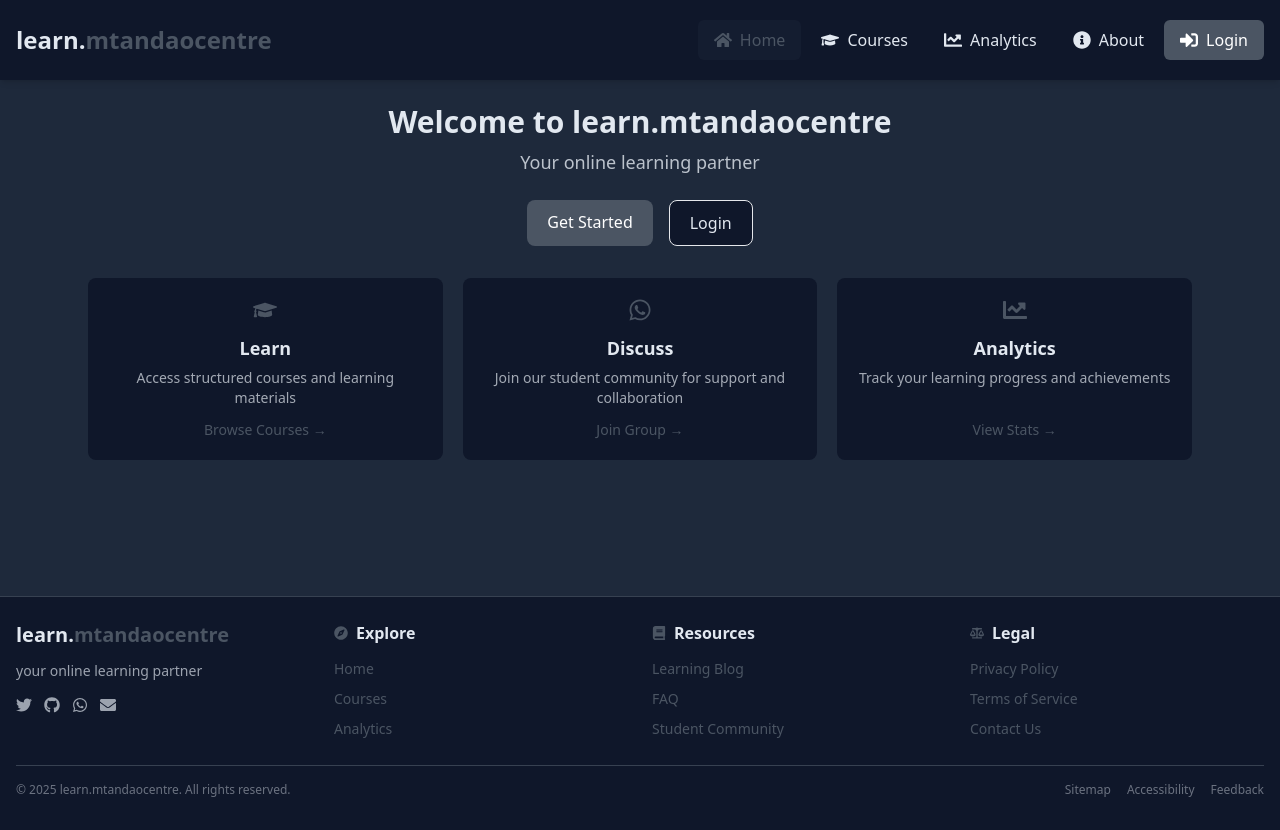
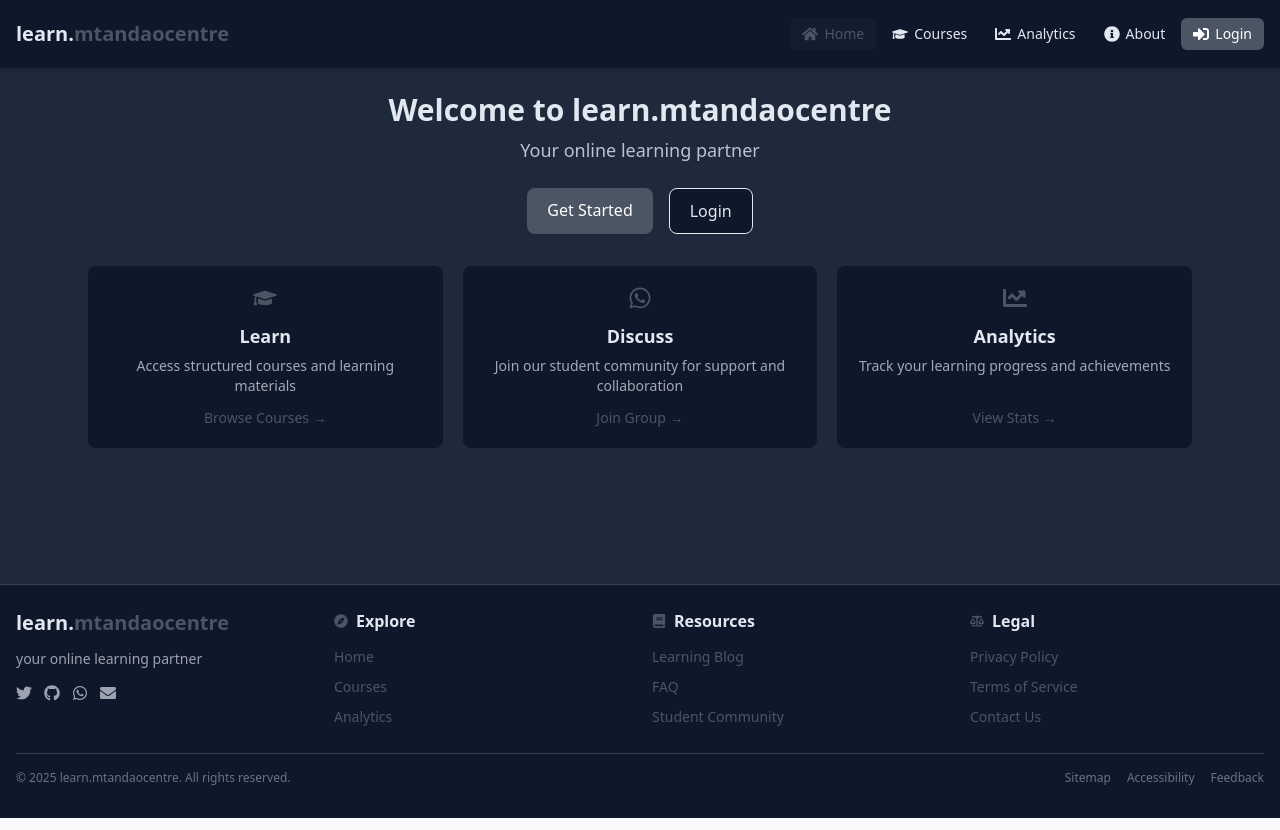
Before and after one commit to mtandaocentre/learn.mtandaocentre, a React (Vite) app in the folder client/: page / in a window 1280 px wide. Built offline with nearby package versions, Linux system fonts and the light colour scheme; no server answers.

Commit message:
harmonized styling with footer and header

```diff
--- a/client/src/components/Navbar.jsx
+++ b/client/src/components/Navbar.jsx
@@ -17,11 +17,8 @@ const Navbar = () => {
   const [mobileMenuOpen, setMobileMenuOpen] = useState(false);
   const [scrolled, setScrolled] = useState(false);
 
-  // Add scroll effect to navbar
   useEffect(() => {
-    const handleScroll = () => {
-      setScrolled(window.scrollY > 20);
-    };
+    const handleScroll = () => setScrolled(window.scrollY > 10);
     window.addEventListener("scroll", handleScroll);
     return () => window.removeEventListener("scroll", handleScroll);
   }, []);
@@ -29,14 +26,14 @@ const Navbar = () => {
   return (
     <nav
       className={`w-full bg-primary-darker shadow-md sticky top-0 z-50 transition-all duration-300 ${
-        scrolled ? "py-0 border-b border-gray-700" : "py-2"
+        scrolled ? "py-1 border-b border-gray-700" : "py-1.5"
       }`}
     >
       <div className="container mx-auto px-4">
-        <div className="flex justify-between items-center h-16">
+        <div className="flex justify-between items-center h-14">
           <Link
             to="/"
-            className="text-2xl font-bold text-text-light"
+            className="text-xl font-bold text-text-light"
             onClick={() => setMobileMenuOpen(false)}
           >
             learn.<span className="text-accent">mtandaocentre</span>
@@ -44,36 +41,36 @@ const Navbar = () => {
 
           {/* Desktop Navigation */}
           <div className="hidden md:flex items-center space-x-1">
-            <NavItem to="/" icon={<FaHome />} label="Home" />
-            <NavItem to="/courses" icon={<FaGraduationCap />} label="Courses" />
-            <NavItem to="/analytics" icon={<FaChartLine />} label="Analytics" />
-            <NavItem to="/about" icon={<FaInfoCircle />} label="About" />
+            <NavItem to="/" icon={<FaHome className="text-base"/>} label="Home" />
+            <NavItem to="/courses" icon={<FaGraduationCap className="text-base"/>} label="Courses" />
+            <NavItem to="/analytics" icon={<FaChartLine className="text-base"/>} label="Analytics" />
+            <NavItem to="/about" icon={<FaInfoCircle className="text-base"/>} label="About" />
 
             {user ? (
               <>
                 {user.role === "admin" && (
                   <NavItem
                     to="/admin"
-                    icon={<FaCog />}
+                    icon={<FaCog className="text-base"/>}
                     label="Admin"
                     className="bg-accent/10 hover:bg-accent/20 text-accent"
                   />
                 )}
-                <NavItem to="/profile" icon={<FaUser />} label="Profile" />
+                <NavItem to="/profile" icon={<FaUser className="text-base"/>} label="Profile" />
                 <button
                   onClick={logout}
-                  className="flex items-center space-x-2 text-text-light hover:text-accent px-4 py-2 rounded-md transition-all hover:bg-primary-darkest group"
+                  className="flex items-center space-x-1 text-text-light hover:text-accent px-3 py-1.5 rounded-md transition-all hover:bg-primary-darkest text-sm group"
                 >
-                  <FaSignOutAlt className="group-hover:scale-110 transition-transform" />
+                  <FaSignOutAlt className="group-hover:scale-110 transition-transform text-base" />
                   <span>Logout</span>
                 </button>
               </>
             ) : (
               <NavItem
                 to="/login"
-                icon={<FaSignInAlt />}
+                icon={<FaSignInAlt className="text-base"/>}
                 label="Login"
-                className="bg-accent text-white hover:bg-accent/90 px-4 py-2 rounded-md transition-all"
+                className="bg-accent text-white hover:bg-accent/90 px-3 py-1.5 rounded-md transition-all text-sm"
               />
             )}
           </div>
@@ -82,10 +79,10 @@ const Navbar = () => {
           <div className="md:hidden">
             <button
               onClick={() => setMobileMenuOpen(!mobileMenuOpen)}
-              className="text-text-light hover:text-accent focus:outline-none transition-colors p-2 rounded-md hover:bg-primary-darkest"
+              className="text-text-light hover:text-accent focus:outline-none transition-colors p-1.5 rounded-md hover:bg-primary-darkest"
             >
               <svg
-                className="h-6 w-6"
+                className="h-5 w-5"
                 fill="none"
                 viewBox="0 0 24 24"
                 stroke="currentColor"
@@ -114,28 +111,28 @@ const Navbar = () => {
       {/* Mobile Navigation */}
       {mobileMenuOpen && (
         <div className="md:hidden bg-primary-darkest border-t border-gray-700 animate-fadeIn">
-          <div className="flex flex-col space-y-1 py-3">
+          <div className="flex flex-col space-y-0 py-2">
             <MobileNavItem
               to="/"
-              icon={<FaHome />}
+              icon={<FaHome className="text-base"/>}
               label="Home"
               onClick={() => setMobileMenuOpen(false)}
             />
             <MobileNavItem
               to="/courses"
-              icon={<FaGraduationCap />}
+              icon={<FaGraduationCap className="text-base"/>}
               label="Courses"
               onClick={() => setMobileMenuOpen(false)}
             />
             <MobileNavItem
               to="/analytics"
-              icon={<FaChartLine />}
+              icon={<FaChartLine className="text-base"/>}
               label="Analytics"
               onClick={() => setMobileMenuOpen(false)}
             />
             <MobileNavItem
               to="/about"
-              icon={<FaInfoCircle />}
+              icon={<FaInfoCircle className="text-base"/>}
               label="About"
               onClick={() => setMobileMenuOpen(false)}
             />
@@ -145,7 +142,7 @@ const Navbar = () => {
                 {user.role === "admin" && (
                   <MobileNavItem
                     to="/admin"
-                    icon={<FaCog />}
+                    icon={<FaCog className="text-base"/>}
                     label="Admin"
                     className="bg-accent/10"
                     onClick={() => setMobileMenuOpen(false)}
@@ -153,7 +150,7 @@ const Navbar = () => {
                 )}
                 <MobileNavItem
                   to="/profile"
-                  icon={<FaUser />}
+                  icon={<FaUser className="text-base"/>}
                   label="Profile"
                   onClick={() => setMobileMenuOpen(false)}
                 />
@@ -162,18 +159,18 @@ const Navbar = () => {
                     logout();
                     setMobileMenuOpen(false);
                   }}
-                  className="flex items-center space-x-3 py-3 px-6 text-text-light hover:bg-primary-darker transition-all"
+                  className="flex items-center space-x-2 py-2 px-5 text-text-light hover:bg-primary-darker transition-all text-sm"
                 >
-                  <FaSignOutAlt className="text-lg" />
+                  <FaSignOutAlt className="text-base" />
                   <span>Logout</span>
                 </button>
               </>
             ) : (
               <MobileNavItem
                 to="/login"
-                icon={<FaSignInAlt />}
+                icon={<FaSignInAlt className="text-base"/>}
                 label="Login"
-                className="bg-accent text-white"
+                className="bg-accent text-white text-sm"
                 onClick={() => setMobileMenuOpen(false)}
               />
             )}
@@ -184,29 +181,27 @@ const Navbar = () => {
   );
 };
 
-// Reusable NavItem component for desktop
 const NavItem = ({ to, icon, label, className = "" }) => (
   <NavLink
     to={to}
     className={({ isActive }) =>
-      `flex items-center space-x-2 px-4 py-2 rounded-md transition-all ${
+      `flex items-center space-x-1.5 px-3 py-1.5 rounded-md transition-all text-sm ${
         isActive
           ? "text-accent bg-accent/10"
           : "text-text-light hover:text-accent hover:bg-primary-darkest"
       } ${className}`
     }
   >
-    <span className="text-lg">{icon}</span>
-    <span className="font-medium">{label}</span>
+    <span>{icon}</span>
+    <span>{label}</span>
   </NavLink>
 );
 
-// Reusable MobileNavItem component
 const MobileNavItem = ({ to, icon, label, onClick, className = "" }) => (
   <NavLink
     to={to}
     className={({ isActive }) =>
-      `flex items-center space-x-3 py-3 px-6 ${
+      `flex items-center space-x-2 py-2 px-5 text-sm ${
         isActive
           ? "text-accent bg-accent/10"
           : "text-text-light hover:bg-primary-darker"
@@ -214,8 +209,8 @@ const MobileNavItem = ({ to, icon, label, onClick, className = "" }) => (
     }
     onClick={onClick}
   >
-    <span className="text-lg">{icon}</span>
-    <span className="font-medium">{label}</span>
+    <span>{icon}</span>
+    <span>{label}</span>
   </NavLink>
 );
 
```
